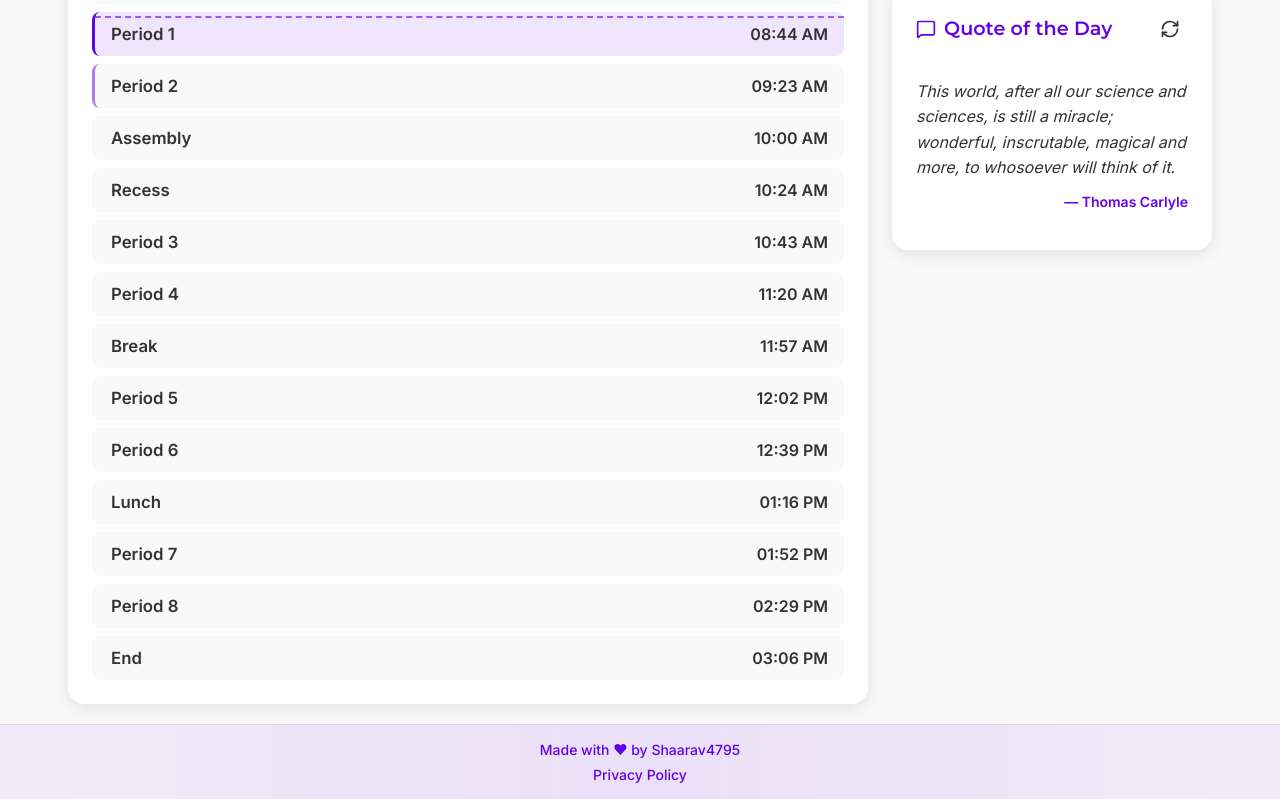
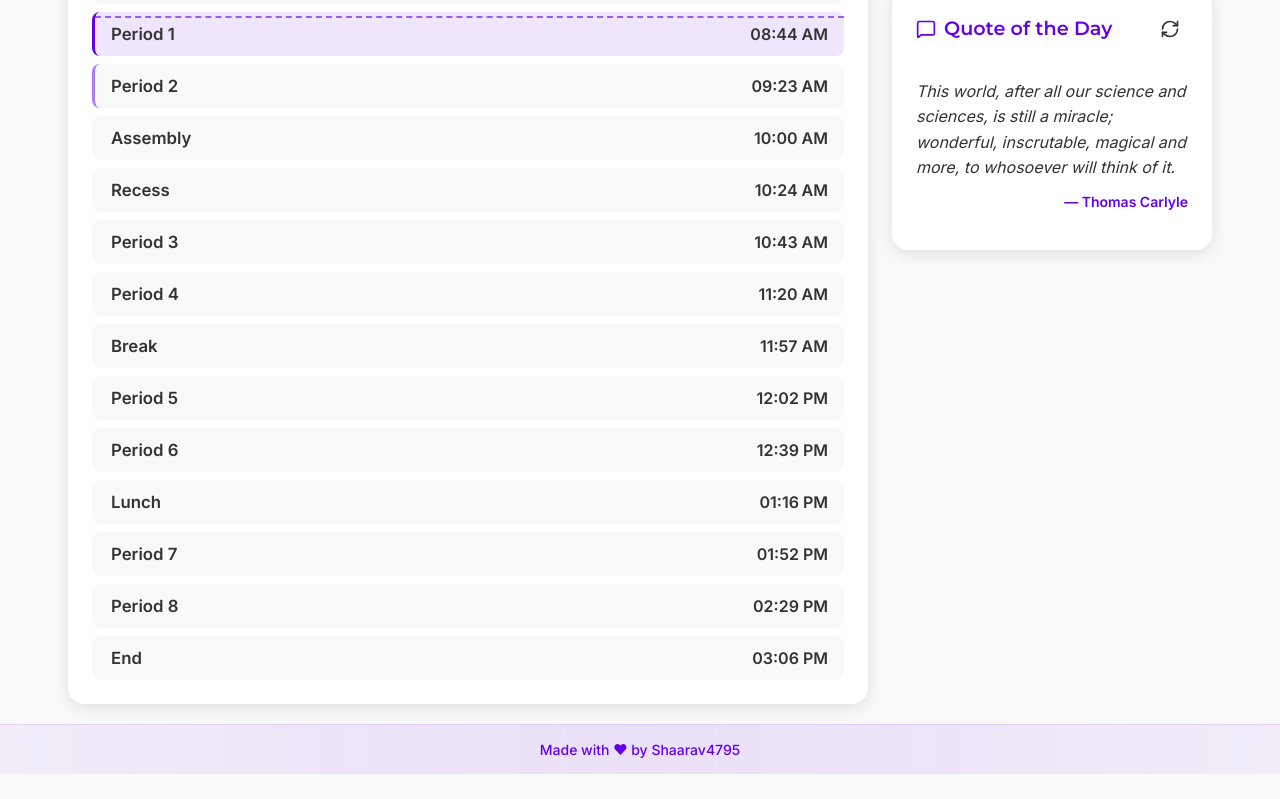
Before and after one commit to baulkobelltimes/baulkobelltimes.github.io, a React (Vite) app: page / in a window 1280 px wide. Shown: the part 380-1179 px from the top of the page. After the commit the page ends 1154 px from the top, so only its background shows below. Built offline with nearby package versions, Linux system fonts and the light colour scheme.

Commit message:
Refactor SPA routing logic for 404 handling and remove unused footer navigation

```diff
--- a/src/App.css
+++ b/src/App.css
@@ -76,12 +76,6 @@
   align-items: center;
 }
 
-.footer-nav {
-  display: flex;
-  gap: 1rem;
-  justify-content: center;
-}
-
 .footer a {
   color: var(--primary-color);
   font-size: 0.875rem;
--- a/src/App.jsx
+++ b/src/App.jsx
@@ -261,15 +261,6 @@ function AppContent() {
           <a href="mailto:hi@shaarav.xyz">
             Made with ♥ by Shaarav4795
           </a>
-          <nav className="footer-nav">
-            <a href="/privacy" onClick={(e) => {
-              e.preventDefault();
-              window.history.pushState({}, '', '/privacy');
-              window.dispatchEvent(new PopStateEvent('popstate'));
-            }}>
-              Privacy Policy
-            </a>
-          </nav>
         </div>
       </footer>
 
--- a/src/main.jsx
+++ b/src/main.jsx
@@ -5,11 +5,11 @@ import App from './App.jsx'
 
 // GitHub Pages SPA redirect handler
 if (typeof window !== 'undefined') {
-  const redirect = sessionStorage.redirect;
-  if (redirect) {
-    delete sessionStorage.redirect;
-    // Navigate to the stored path
-    window.history.replaceState(null, null, redirect);
+  const params = new URLSearchParams(window.location.search);
+  const path = params.get('_path');
+  if (path) {
+    // Restore the original path and remove the query parameter
+    window.history.replaceState({}, '', '/' + path);
   }
 }
 
```
Also changed, not shown: public/404.html (+5 -9 lines).
